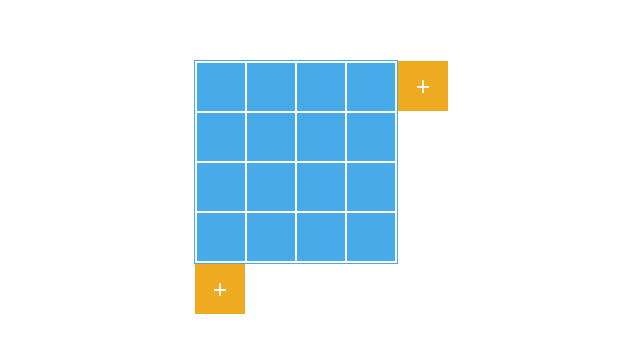
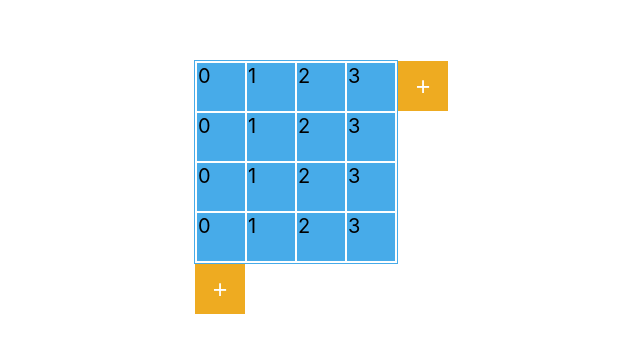
Before and after one commit to SkyWalker1996x/squares-react, a React (Create React App) app: page / in a window 1280 px wide. Shown: the part 140-492 px from the top of the page, without its empty margins (6-646 px from the left). Built offline with nearby package versions, Linux system fonts and the light colour scheme.

Commit message:
feat: add rules for save last row or columns - take out support function to the directory of utils; - create support function createArray for transformConfig; - take out initial states to the directory of data

```diff
--- a/src/components/App.js
+++ b/src/components/App.js
@@ -1,4 +1,4 @@
-import React, { useState } from 'react';
+import React, { useRef, useState } from 'react';
 import { Table } from './table';
 import { transformConfig } from '../utils';
 import { initTableConfig, initTableInteractive } from '../data';
@@ -10,6 +10,8 @@ const App = () => {
   const [tableInteractive, setTableInteractive] = useState(
     initTableInteractive
   );
+
+  const tableRef = useRef(null);
 
   const addRow = () => {
     setTableConfig((prevState) => {
@@ -35,6 +37,8 @@ const App = () => {
   };
   const removeRow = () => {
     const { rows } = tableConfig;
+    if (rows.length <= 1) return;
+
     const { rowIndex } = tableInteractive;
     const newRows = rows.filter((v, k) => k !== rowIndex);
 
@@ -47,6 +51,8 @@ const App = () => {
   };
   const removeCol = () => {
     const { columns } = tableConfig;
+    if (columns.length <= 1) return;
+
     const { cellIndex } = tableInteractive;
     const newColumns = columns.filter((v, k) => k !== cellIndex);
 
@@ -58,7 +64,7 @@ const App = () => {
     });
   };
   const overTable = (e) => {
-    if (e.target.className === 'cell') {
+    if (e.target.className.includes('cell')) {
       setTableInteractive({
         active: true,
         cellIndex: e.target.cellIndex,
@@ -96,7 +102,11 @@ const App = () => {
       onMouseOver={overTable}
       onMouseLeave={outTable}
     >
-      <Table tableConfig={tableConfig} styleCellSize={styleCellSize} />
+      <Table
+        tableConfig={tableConfig}
+        styleCellSize={styleCellSize}
+        tableRef={tableRef}
+      />
       <button onClick={addRow} className="button add-row">
         +
       </button>
--- a/src/components/table.js
+++ b/src/components/table.js
@@ -6,11 +6,15 @@ const Table = ({ tableConfig, styleCellSize }) => {
   return (
     <table className="table">
       <tbody>
-        {rows.map((v, k) => {
+        {rows.map((v, rowKey) => {
           return (
-            <tr className="row" key={k}>
-              {columns.map((v, k) => {
-                return <td className="cell" key={k} style={styleCellSize} />;
+            <tr className="row" key={rowKey}>
+              {columns.map((v, colKey) => {
+                return (
+                  <td className="cell" key={colKey} style={styleCellSize}>
+                    {v}
+                  </td>
+                );
               })}
             </tr>
           );
```
